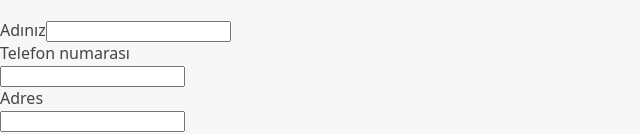
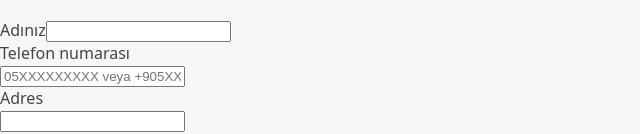
Before and after one commit to tarikCekirge/ormankoy-pizza, a React (Vite) app: page /siparis/yeni in a window 1280 px wide. Shown: the part 131-265 px from the top of the page, without its empty margins (0-640 px from the left). Built offline with nearby package versions, Linux system fonts and the light colour scheme.

Commit message:
Added error handling

```diff
--- a/src/features/order/CreateOrder.jsx
+++ b/src/features/order/CreateOrder.jsx
@@ -1,5 +1,5 @@
 import { useState } from "react";
-import { Form, redirect } from "react-router-dom";
+import { Form, redirect, useActionData, useNavigation } from "react-router-dom";
 import { createOrder } from "../../services/apiRestaurant";
 
 // https://uibakery.io/regex-library/phone-number
@@ -33,6 +33,12 @@ const fakeCart = [
 ];
 
 function CreateOrder() {
+
+  const navigation = useNavigation();
+
+  const isSubmiting = navigation.state === 'submitting';
+  const formErrors = useActionData();
+  // const isIdle = navigation.state === 'idle';
   // const [withPriority, setWithPriority] = useState(false);
   const cart = fakeCart;
 
@@ -49,8 +55,22 @@ function CreateOrder() {
         <div>
           <label>Telefon numarası</label>
           <div>
-            <input type="tel" name="phone" required />
+            <input
+              type="tel"
+              name="phone"
+              required
+              pattern="^(05\d{9}|\+905\d{9})$"
+              inputMode="numeric"
+              onKeyDown={(e) => {
+                if (!/[0-9+]/.test(e.key) && !['Backspace', 'ArrowLeft', 'ArrowRight'].includes(e.key)) {
+                  e.preventDefault();
+                }
+              }}
+              placeholder="05XXXXXXXXX veya +905XXXXXXXXX"
+            />
+
           </div>
+          {formErrors?.phone && <p style={{ color: 'red' }}>{formErrors.phone}</p>}
         </div>
 
         <div>
@@ -73,7 +93,7 @@ function CreateOrder() {
 
         <div>
           <input type="hidden" name="cart" value={JSON.stringify(cart)} />
-          <button>Şimdi sipariş ver</button>
+          <button disabled={isSubmiting}>{isSubmiting ? 'Siparişiniz alınıyor' : 'Şimdi sipariş ver'}</button>
         </div>
       </Form>
     </div>
@@ -91,7 +111,13 @@ export const action = async ({ request }) => {
     priority: data.priority === 'on',
 
   }
-
+  const errors = {}
+  if (!isValidPhone(data.phone)) {
+    errors.phone = 'Telefon numarası geçersiz';
+  }
+  if (Object.keys(errors).length) {
+    return errors;
+  }
   const newOrder = await createOrder(order)
   return redirect(`/siparis/${newOrder.id}`);
 }
--- a/src/utils/helpers.js
+++ b/src/utils/helpers.js
@@ -1,12 +1,14 @@
 export const formatCurrency = (value) => {
   if (value === undefined || value === null) return "";
   if (typeof value !== "number") return value;
-  return new Intl.NumberFormat("tr-TR", {
-    style: "currency",
-    currency: "TRY",
+
+  const formatted = new Intl.NumberFormat("tr-TR", {
+    style: "decimal",
     minimumFractionDigits: 2,
     maximumFractionDigits: 2,
   }).format(value);
+
+  return `${formatted}₺`;
 };
 
 export const formatDate = (dateStr) => {
```
